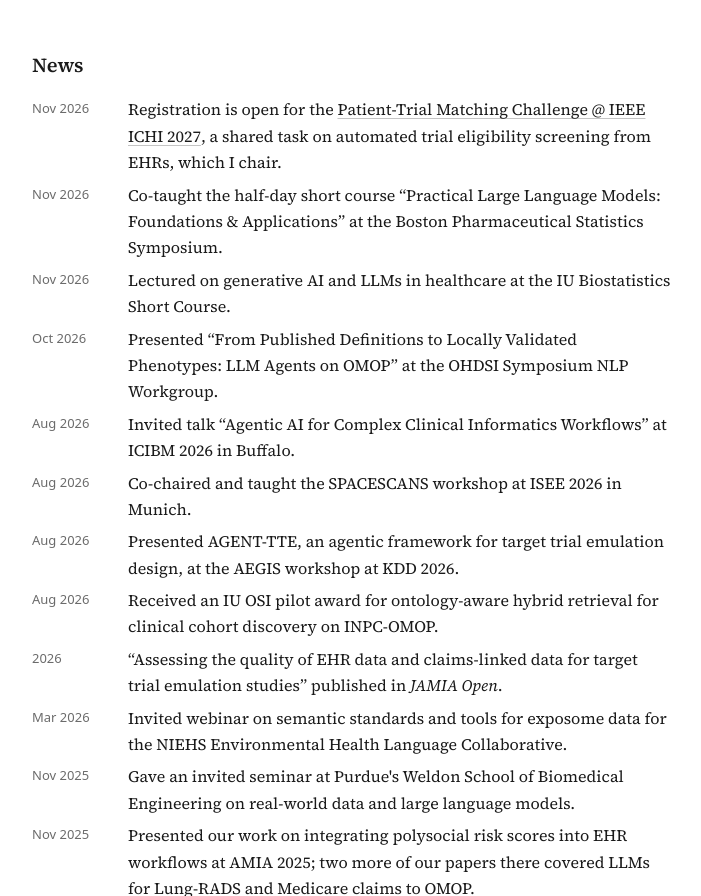
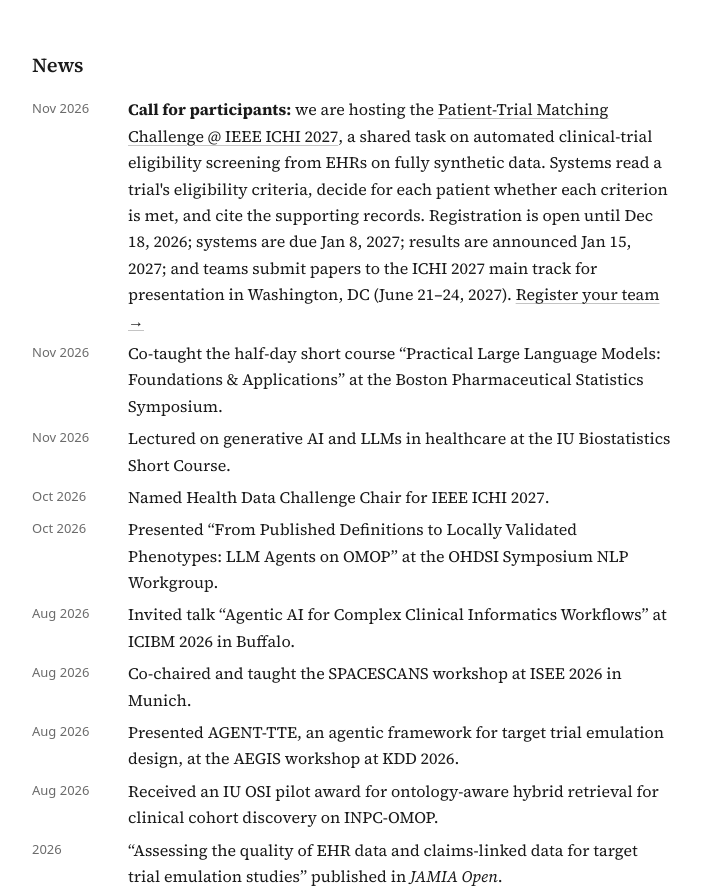
Before and after one commit to YeechingTiger/YeechingTiger.github.io, a plain HTML site: page index.html in a window 1280 px wide. Shown: the part 2069-2965 px from the top of the page, without its empty margins (288-989 px from the left). Drawn offline with Linux system fonts and the light colour scheme.

Commit message:
News: ICHI 2027 challenge call for participants
Co-Authored-By: Claude Opus 5.5 <noreply@anthropic.com>

```diff
--- a/index.html
+++ b/index.html
@@ -99,9 +99,13 @@ agentic ontology and knowledge-graph engineering; semantic standards and tools f
 
 <h2 id="news">News</h2>
 <div class="row">
-  <div class="d">Nov 2026</div><div>Registration is open for the <a href="https://trialscreen-challenge.org">Patient-Trial Matching Challenge @ IEEE ICHI 2027</a>, a shared task on automated trial eligibility screening from EHRs, which I chair.</div>
+  <div class="d">Nov 2026</div><div><b>Call for participants:</b> we are hosting the <a href="https://trialscreen-challenge.org">Patient-Trial Matching Challenge @ IEEE ICHI 2027</a>,
+  a shared task on automated clinical-trial eligibility screening from EHRs on fully synthetic data. Systems read a trial's eligibility criteria, decide for each patient whether each criterion is met, and cite the supporting records.
+  Registration is open until Dec 18, 2026; systems are due Jan 8, 2027; results are announced Jan 15, 2027; and teams submit papers to the ICHI 2027 main track for presentation in Washington, DC (June 21–24, 2027).
+  <a href="https://trialscreen-challenge.org">Register your team →</a></div>
   <div class="d">Nov 2026</div><div>Co-taught the half-day short course “Practical Large Language Models: Foundations &amp; Applications” at the Boston Pharmaceutical Statistics Symposium.</div>
   <div class="d">Nov 2026</div><div>Lectured on generative AI and LLMs in healthcare at the IU Biostatistics Short Course.</div>
+  <div class="d">Oct 2026</div><div>Named Health Data Challenge Chair for IEEE ICHI 2027.</div>
   <div class="d">Oct 2026</div><div>Presented “From Published Definitions to Locally Validated Phenotypes: LLM Agents on OMOP” at the OHDSI Symposium NLP Workgroup.</div>
   <div class="d">Aug 2026</div><div>Invited talk “Agentic AI for Complex Clinical Informatics Workflows” at ICIBM 2026 in Buffalo.</div>
   <div class="d">Aug 2026</div><div>Co-chaired and taught the SPACESCANS workshop at ISEE 2026 in Munich.</div>
```
